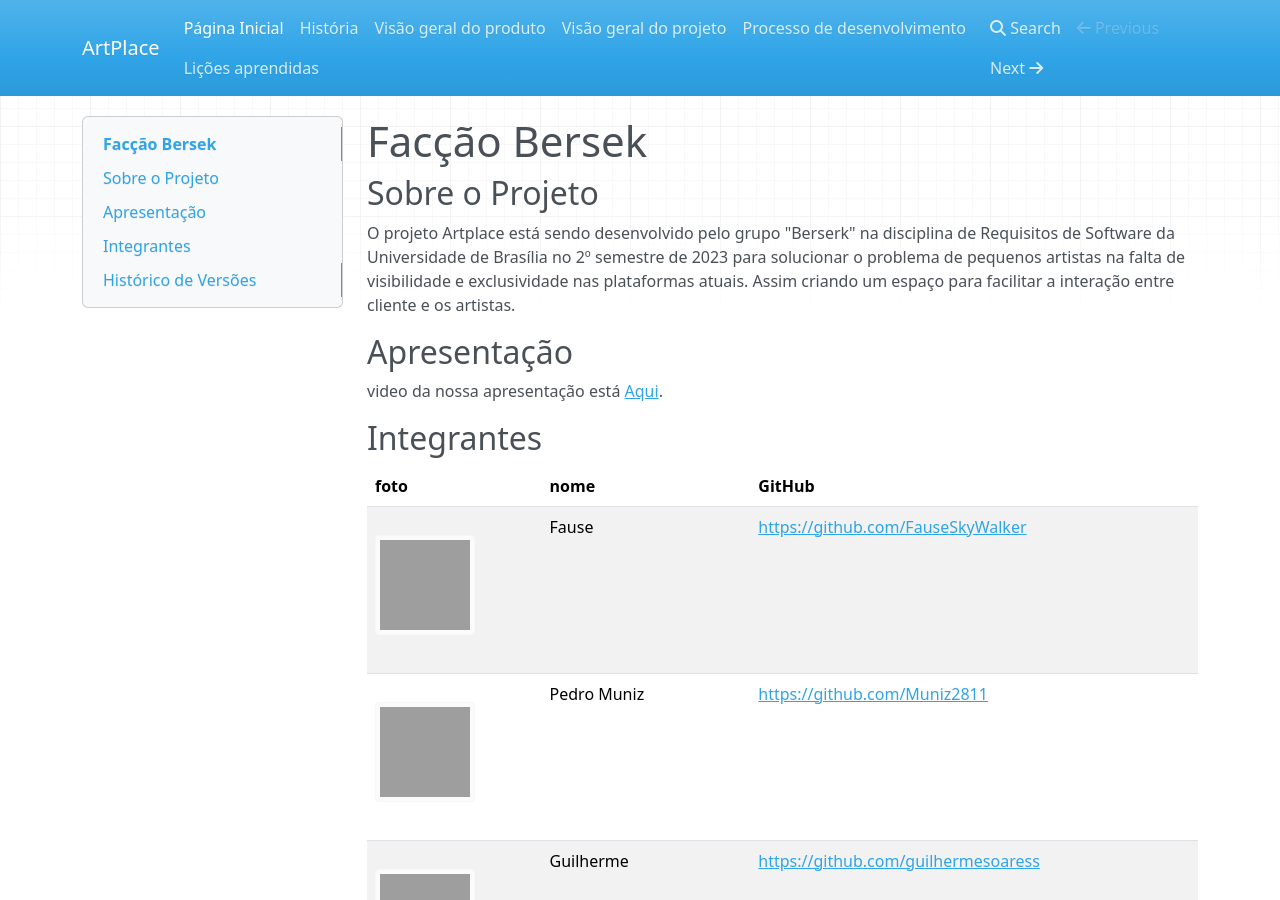
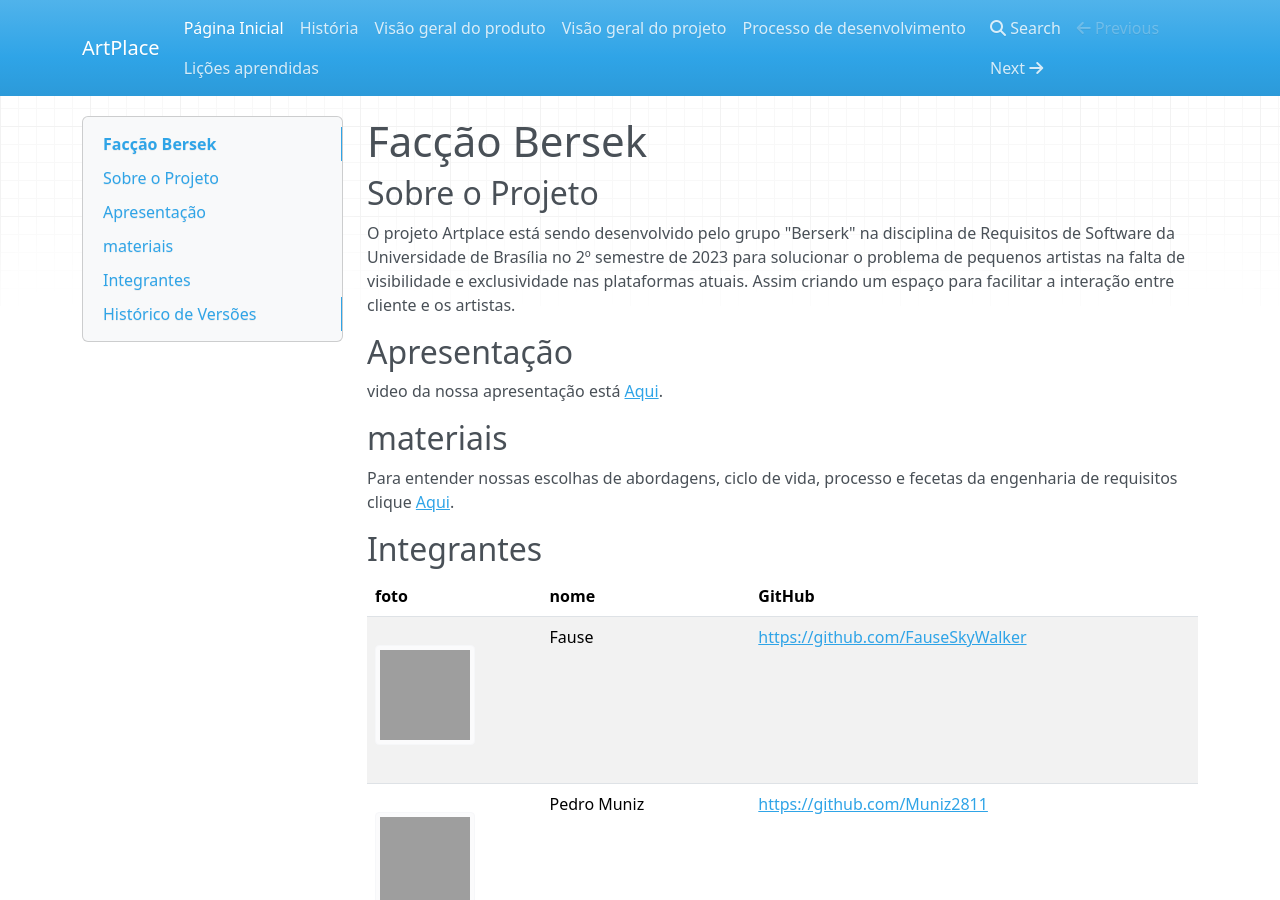
Before and after one commit to mdsreq-fga-unb/2023.2-ArtPlace, an MkDocs documentation site: the page built from docs/index.md, in a window 1280 px wide and 900 px high, cut to the strip 0-900 px from the top of the window. Built offline with MkDocs 1.6.1, drawn with Linux system fonts in a browser that asks for light colours; nearby versions of some CDN libraries; grey boxes are pictures that could not be loaded.

Commit message:
Update index.md

```diff
--- a/docs/index.md
+++ b/docs/index.md
@@ -5,6 +5,10 @@ O projeto Artplace está sendo desenvolvido pelo grupo "Berserk" na disciplina d
 
 ## Apresentação
  video da nossa apresentação está [Aqui](https://unbbr.sharepoint.com/sites/teamsdosmercenrios/_layouts/15/stream.aspx?id=%2Fsites%2Fteamsdosmercenrios%2FDocumentos%20Compartilhados%2FGeneral%2FRecordings%2FNova%20reunião%20do%20canal-20230926_220954-Gravação%20de%20Reunião%2Emp4).
+
+## materiais
+
+Para entender nossas escolhas de abordagens, ciclo de vida, processo e fecetas da engenharia de requisitos clique [Aqui](https://www.canva.com/design/DAFvevC6f3Q/ASfVgNZw5fJUGiSlEAoCIQ/edit?referrer=powerpoint-alternative-landing-page).
 
 ## Integrantes
 
```
